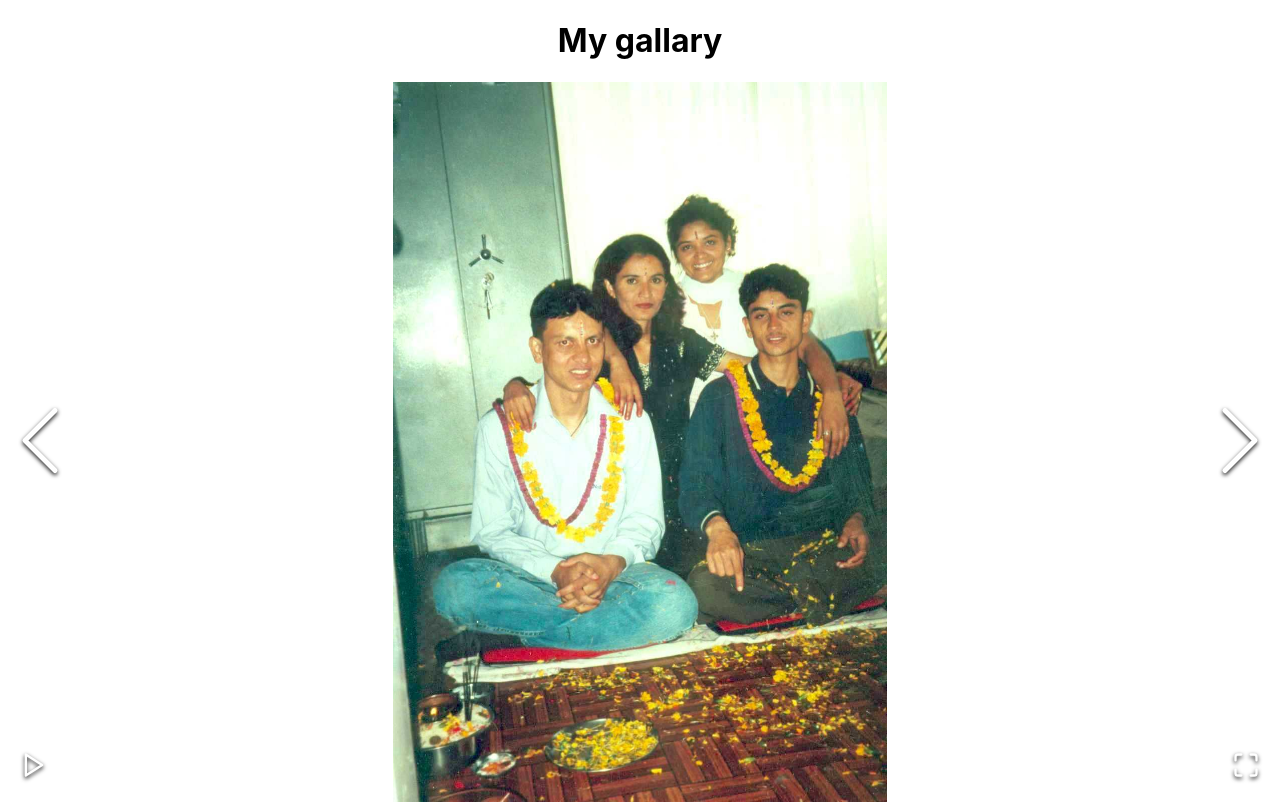
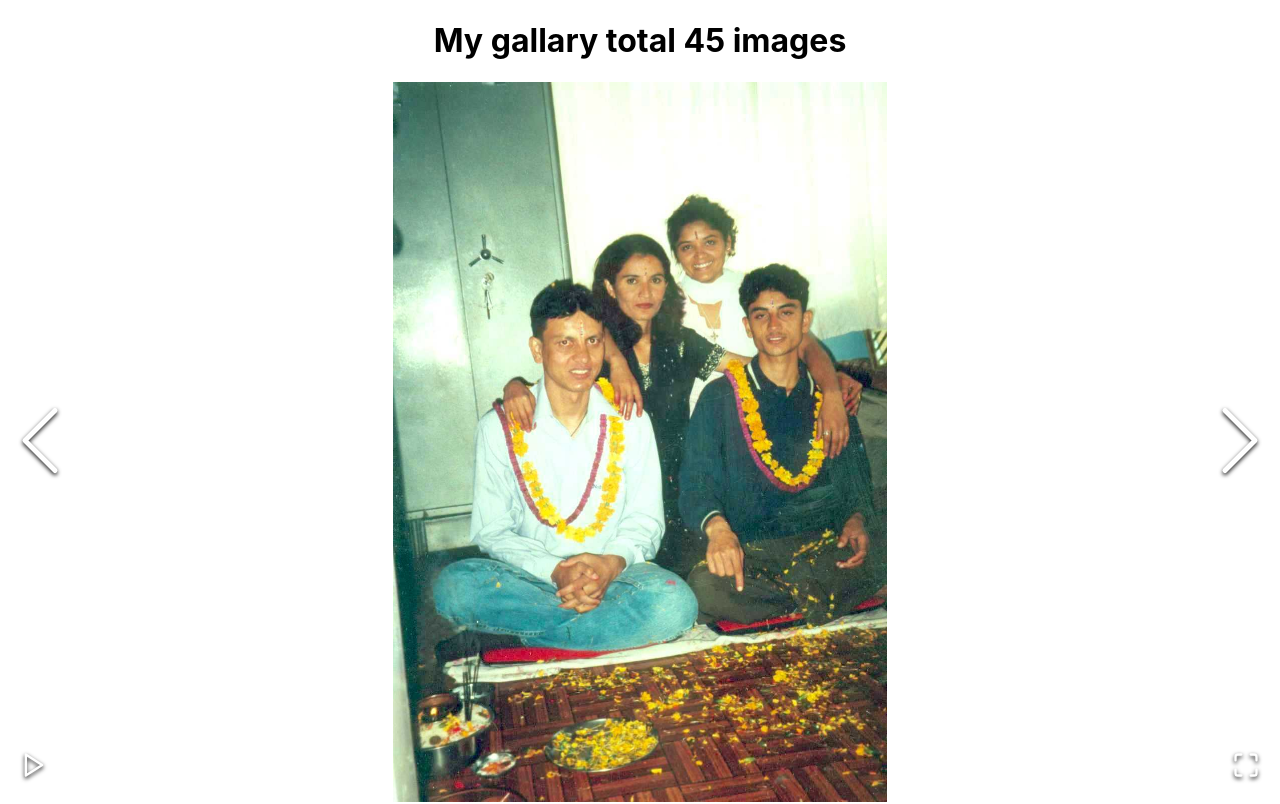
Before and after one commit to khemrajneupane/didi-img-gallary, a React (Create React App) app: page / in a window 1280 px wide. Shown: the top 804 px of the page. Built offline with nearby package versions, Linux system fonts and the light colour scheme.

Commit message:
45 images

```diff
--- a/src/components/gallery/index.js
+++ b/src/components/gallery/index.js
@@ -4,7 +4,7 @@ import ImageGallery from "react-image-gallery";
 const Gallary=({items})=> {
   return (
     <div className="App">
-   <h1>My gallary</h1>
+   <h1>My gallary total 45 images</h1>
     <ImageGallery items={items}/>
     </div>
   );
```
